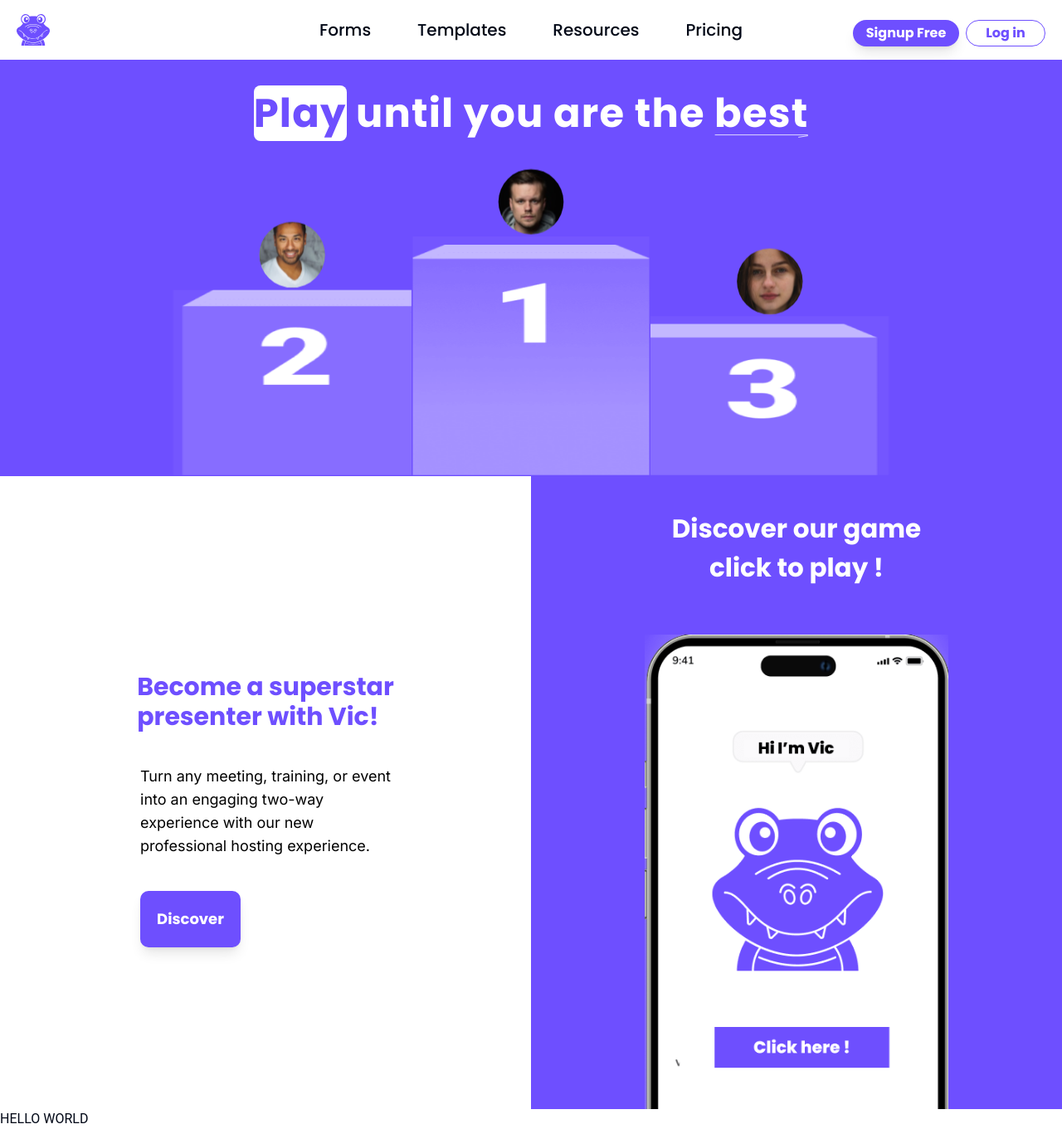
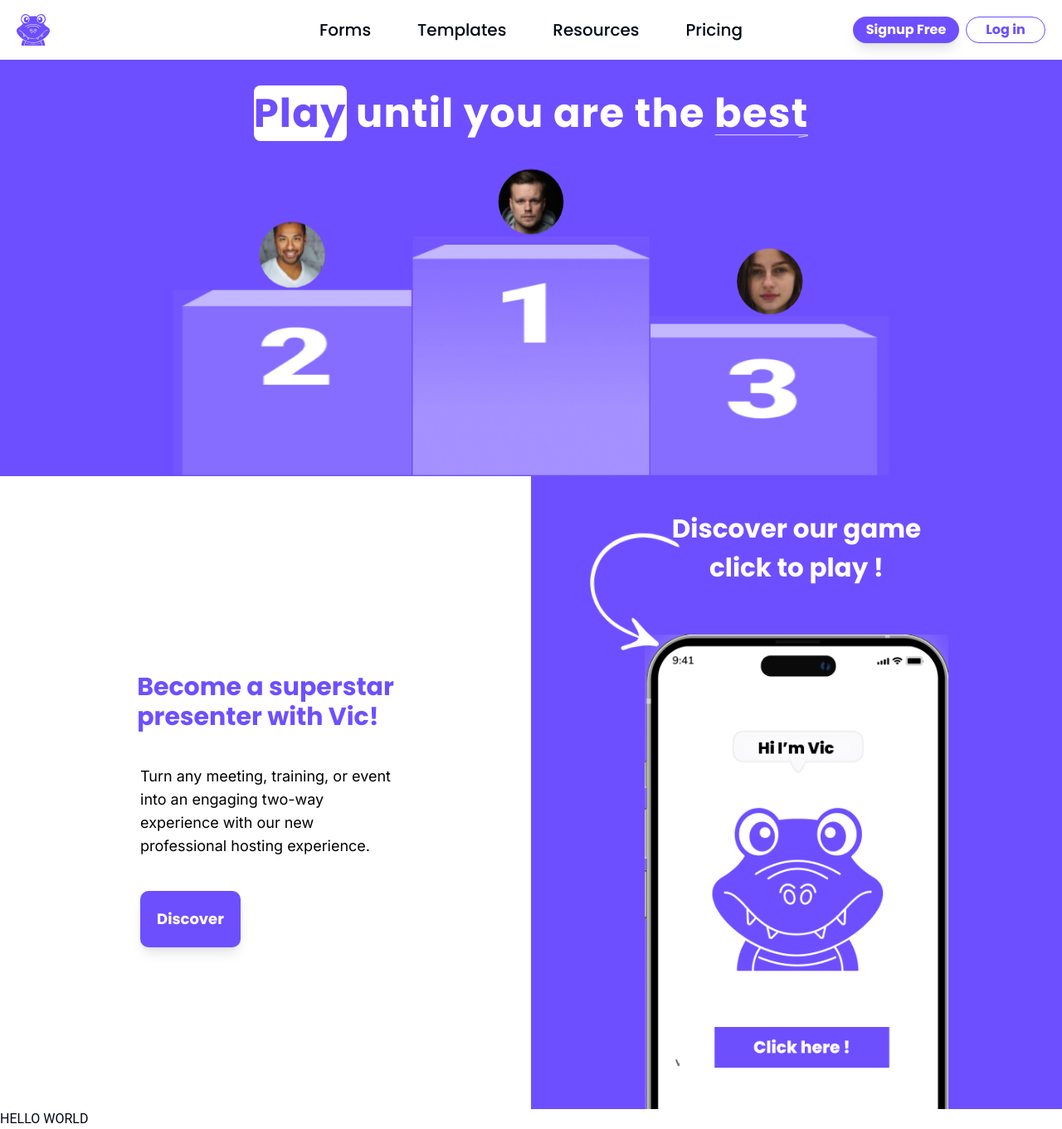
Before and after one commit to stanescuV/quizz-react, a React (Vite) app: page / in a window 1280 px wide. Shown: the whole page at 83% size. Built offline with nearby package versions, Linux system fonts and the light colour scheme; no server answers.

Commit message:
design improved

```diff
--- a/src/components/MiddleSection.tsx
+++ b/src/components/MiddleSection.tsx
@@ -1,4 +1,7 @@
 import Iphone from '../assets/iPhone 14 Pro Max edit.png';
+import Arrow from '../assets/arrow.svg';
+
+
 
 const MiddleSection = () => {
   return (
@@ -17,9 +20,10 @@ const MiddleSection = () => {
         </div>
 
 
-        <div className="flex items-center flex-col w-1/2 text-center bg-[#6e4fff]">
+        <div className="flex items-center flex-col w-1/2 text-center bg-[#6e4fff] relative">
             <div className=" mt-10 text-center text-white text-[31px] font-extrabold font-['Poppins']">Discover our game <br/>click to play ! </div>
             <div className='flex-grow'></div>
+            <img src={Arrow} alt="arrow" className="w-60 h-60 absolute  top-4 left-1 animate-rotateLeft" />
             <img src={Iphone} alt="Iphone with Vic" className="h-3/4 w-auto" />
         </div>
 
--- a/src/components/NavbarShad.tsx
+++ b/src/components/NavbarShad.tsx
@@ -26,10 +26,10 @@ export default function NavbarShad() {
     };
 
     return (
-        <div className="flex w-full px-5 py-4 bg-white ">
+        <div className="flex w-full px-5 py-4 bg-white items-center">
             {/* Logo on the left */}
-            <div className="w-1/3 ">
-                <img src={VicSvg} alt="VicSvg" className="w-10 h-10"/>
+            <div  className="w-1/3 ">
+                <img src={VicSvg} alt="VicSvg" onClick={() => navigate('/')} className="w-10 h-10 cursor-pointer fill-current"/>
             </div>
 
             {/* Navbar items in the center */}
--- a/src/pages/Forms.tsx
+++ b/src/pages/Forms.tsx
@@ -1,12 +1,12 @@
 import Form from '../components/Form'
-import Navbar from '../components/Navbar'
+import NavbarShad from '../components/NavbarShad'
 
 interface Props {}
 
 export default function Forms({}: Props) {
   return (
     <div>
-        <Navbar></Navbar>
+        <NavbarShad/>
         <Form document={{}} />
     </div>
   )
--- a/tailwind.config.js
+++ b/tailwind.config.js
@@ -8,16 +8,24 @@ export default {
   theme: {
   	extend: {
 		keyframes: {
+			rotateLeft:{
+				'0%': { transform: 'rotate(0deg)' },       // Start at the original position
+				'50%': { transform: 'rotate(-10deg)' },    // Rotate 10% to the left (counterclockwise)
+				'100%': { transform: 'rotate(0deg)' },     // End back at the original position
+			},
+
 			rise: {
 			  '0%': { transform: 'translateY(100%)', opacity: '0' },
 			  '100%': { transform: 'translateY(0)', opacity: '1' },
 			},
+
 			float: {
 				'0%, 100%': { transform: 'translateY(0)' },
 				'50%': { transform: 'translateY(-10px)' },
 			  },
 		  },
 		  animation: {
+			rotateLeft: 'rotateLeft 2s ease-in-out infinite',
 			rise: 'rise 1s ease-out',
 			float: 'float 3s ease-in-out infinite',
 		  },
```
Also changed, not shown: src/assets/Vic.svg, src/assets/arrow.svg (added).
